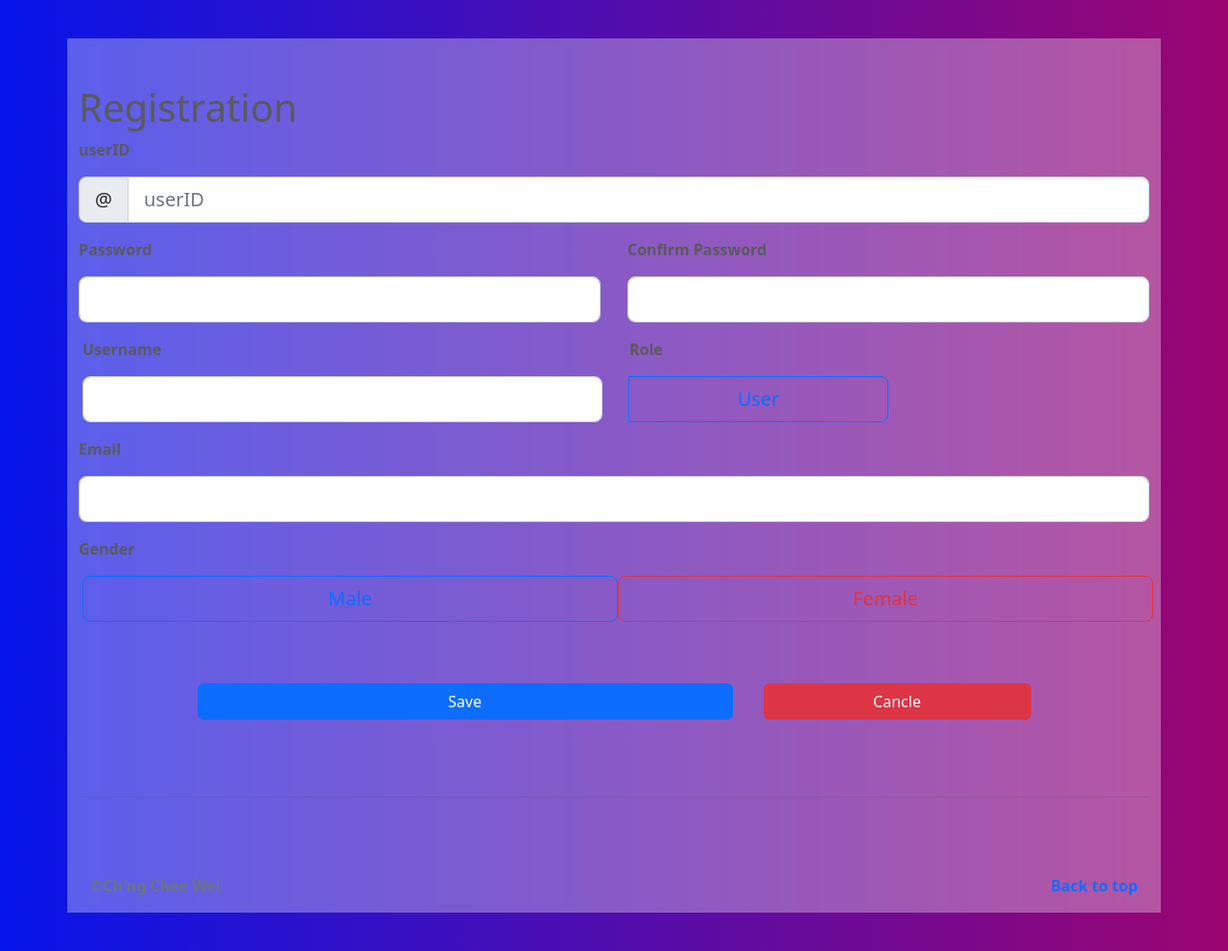
After one commit to cheewei0449/E-Complaint-Web-Application, a PHP site: page /registration.php in a window 1280 px wide. The commit adds this page. Shown: the whole page at 96% size. Run offline with PHP 8.4, Linux system fonts and the light colour scheme; some libraries are stand-ins or nearby versions.

Commit message:
Change css add the icon add the registration in login page

```diff
--- a/Complaint-Website/admin_navbar.php
+++ b/Complaint-Website/admin_navbar.php
@@ -27,8 +27,8 @@ include 'config/database.php';
 <header>
     <nav class="navbar navbar-expand-md navbar-dark fixed-top bg-dark">
         <div class="container-xl d-flex justify-content-between ">
-            <a class="navbar-brand " href="#">
-                <i class="fa-solid fa-circle-exclamation fa-xl text-light me-2 "></i>
+            <a class="navbar-brand " href="admin_users_list.php">
+            <i class="fas fa-comments fa-xl text-light me-2 "></i>
                 E-Complaint
             </a>
             <button class="navbar-toggler" type="button" data-bs-toggle="collapse" data-bs-target="#navbarCollapse" aria-controls="navbarCollapse" aria-expanded="false" aria-label="Toggle navigation">
--- a/Complaint-Website/css/register.css
+++ b/Complaint-Website/css/register.css
@@ -4,7 +4,7 @@ body {
     align-items: center;
     padding-top: 40px;
     padding-bottom: 40px;
-    background: linear-gradient(to right,#787fed,#a7488c);
+    background: linear-gradient(to right,#0615ea,#9b0570);
   }
 
   main {
--- a/Complaint-Website/css/welcome.css
+++ b/Complaint-Website/css/welcome.css
@@ -1,5 +1,5 @@
 body {
-    background-image: radial-gradient(circle 674px at 18.3% 77%, rgba(139, 186, 244, 1) 3.4%, rgb(55, 188, 42), rgb(35, 196, 183));
+    background-image: radial-gradient(circle 674px at 18.3% 77%, rgb(35, 19, 209) 3.4%, rgb(201, 8, 143), rgb(21, 72, 227));
 }
 
 div#background {
--- a/Complaint-Website/helpdesk_navbar.php
+++ b/Complaint-Website/helpdesk_navbar.php
@@ -27,8 +27,8 @@ include 'config/database.php';
 <header>
     <nav class="navbar navbar-expand-md navbar-dark fixed-top bg-dark">
         <div class="container-xl d-flex justify-content-between ">
-            <a class="navbar-brand " href="#">
-                <i class="fa-solid fa-circle-exclamation fa-xl text-light me-2 "></i>
+            <a class="navbar-brand " href="helpdesk_dashboard.php">
+            <i class="fas fa-comments fa-xl text-light me-2 "></i>
                 E-Complaint
             </a>
             <button class="navbar-toggler" type="button" data-bs-toggle="collapse" data-bs-target="#navbarCollapse" aria-controls="navbarCollapse" aria-expanded="false" aria-label="Toggle navigation">
--- /dev/null
+++ b/Complaint-Website/registration.php
@@ -0,0 +1,220 @@
+<!DOCTYPE html>
+<html>
+
+
+
+<head>
+
+    <?php include "bootstrap.php"; ?>
+
+    <title>Registration</title>
+
+    <link rel="stylesheet" href="css/styles.css" />
+    <link rel="stylesheet" href="css/register.css" />
+
+</head>
+
+<body>
+    <!-- NAVBAR -->
+    <?php
+
+    // Function to check string starting
+    // with given substring
+    function startsWith($string, $startString)
+    {
+        $len = strlen($startString);
+        return (substr($string, 0, $len) === $startString);
+    }
+
+    function active($pagename)
+    {
+        return basename($_SERVER["PHP_SELF"]) == $pagename ? "active" : "";
+    }
+
+    function active_startwith($pagename_start)
+    {
+        return startsWith(basename($_SERVER["PHP_SELF"]), "$pagename_start") ? "active" : "";
+    }
+
+
+    include 'config/database.php';
+
+    ?>
+    <!-- NAVBAR END -->
+    <main>
+
+        <!-- Container -->
+        <div class="container mt-5">
+            <div class="page-header">
+                <h1>Registration</h1>
+            </div>
+
+            <!-- html form to create product will be here -->
+            <?php
+            $file_upload_error_messages = "";
+
+            if ($_POST) {
+                $userID = trim($_POST['userID']);
+                $password = $_POST['password'];
+                $confirm_password = $_POST['password2'];
+                $username = $_POST['username'];
+                $email = $_POST['email'];
+                $role = $_POST['role'];
+                $gender = $_POST['gender'];
+
+                $validation = true;
+
+                // Check Empty
+                if ($userID == "" || $password == "" || $username == "" || $email == "" || $role == "") {
+                    $file_upload_error_messages .= "<div class='alert alert-danger'>Please make sure all fields are not empty</div>";
+                    $validation = false;
+                }
+
+                // include database connection
+                include 'config/database.php';
+
+                // delete message prompt will be here
+
+                // select all data
+                $query_check = "SELECT userID FROM users WHERE userID=:userID";
+                $stmt_check = $con->prepare($query_check);
+                $stmt_check->bindParam(':userID', $userID);
+
+                $stmt_check->execute();
+
+                // this is how to get number of rows returned
+                $num_check = $stmt_check->rowCount();
+
+                if ($num_check > 0) {
+                    $file_upload_error_messages .= "<div class='alert alert-danger'>User already exist</div>";
+                    $validation = false;
+                }
+
+                if (!preg_match("/[0-9]/", $password) || (!preg_match("/[a-z]/", $password)) || (!preg_match("/[A-Z]/", $password)) || strlen($password) < 8) {
+                    $file_upload_error_messages .= "<div class='alert alert-danger'>-Need the number !<br>-Need the a-z!<br>-Need the A-Z!<br>-The password need more the 8word!</br></div>";
+                    $vaildation = false;
+                } else if ($confirm_password !== $password) {
+                    $file_upload_error_messages .= "<div class='alert alert-danger'>The password not same.</div>";
+                    $vaildation = false;
+                } else {
+                    $password = md5($password);
+                }
+
+                if ($validation == true) {
+                    // include database connection
+                    include 'config/database.php';
+
+                    try {
+                        // insert query
+                        $query = "INSERT INTO users SET userID=:userID, password=:password, username=:username, gender=:gender, email=:email, role=:role ,register_date=:register_date";
+                        // prepare query for execution
+                        $stmt = $con->prepare($query);
+
+                        // bind the parameters
+                        $stmt->bindParam(':userID', $userID);
+                        $stmt->bindParam(':password', $password);
+                        $stmt->bindParam(':username', $username);
+                        $stmt->bindParam(':email', $email);
+                        $stmt->bindParam(':gender', $gender);
+                        $stmt->bindParam(':role', $role);
+                        $register_date = date('Y-m-d H:i:s'); // get the current date and time
+                        $stmt->bindParam(':register_date', $register_date);
+
+                        // Execute the query
+                        if ($stmt->execute()) {
+                            echo "<div class='alert alert-success'>Registration successful.</div>";
+                            header("Location: index.php?message=Registration_successful&id=&id");
+                            ob_end_flush();
+                        } else {
+                            if (file_exists($target_file)) {
+                                unlink($target_file);
+                            }
+                            echo "<div class='alert alert-danger'>Unable to save record.</div>";
+                        }
+                    }
+                    // show error
+                    catch (PDOException $exception) {
+                        die('ERROR: ' . $exception->getMessage());
+                    }
+                } else {
+                    // it means there are some errors, so show them to user
+                    echo "<div class='alert alert-danger'>";
+                    echo "<div>{$file_upload_error_messages}</div>";
+                    echo "</div>";
+                }
+            }
+            ?>
+
+            <!-- PHP insert code will be here -->
+
+            <!-- html form here where the product information will be entered -->
+            <form action="<?php echo $_SERVER["PHP_SELF"]; ?>" method="POST" enctype="multipart/form-data">
+                <div class="m-auto">
+                    <p class="fw-bold">userID</p>
+                    <div class="input-group input-group-lg mb-3">
+                        <span class="input-group-text" id="basic-addon1">@</span>
+                        <input type="text" class="form-control" name="userID" value="<?php echo isset($userID) ? $userID : ""; ?>" placeholder="userID" aria-label="userID" aria-describedby="basic-addon1" />
+                    </div>
+                </div>
+                <div class="d-md-flex row">
+                    <div class="mb-3 col">
+                        <p class="fw-bold">Password</p>
+                        <div class="input-group input-group-lg">
+                            <input type='password' name='password' class='form-control input-group-lg' />
+                        </div>
+                    </div>
+                    <div class="ms-md-1 mb-3 col">
+                        <p class="fw-bold">Confirm Password</p>
+                        <div class="input-group input-group-lg">
+                            <input type='password' name='password2' class='form-control' />
+                        </div>
+                    </div>
+                </div>
+                <div class="d-md-flex row">
+                    <div class="ms-md-1 mb-3 col">
+                        <p class="fw-bold">Username</p>
+                        <div class="input-group input-group-lg">
+                            <input type='text' name='username' class='form-control' />
+                        </div>
+                    </div>
+                    <div class="ms-md-1 mb-3 col">
+                        <p class="fw-bold">Role</p>
+                        <input type="hidden" class="btn-check" name="role" value="" />
+                        <div class="input-group input-group-lg">
+                            <input type="radio" class="btn-check" name="role" id="User" value="User"  <?php echo ((isset($role)) && ($role == 'User')) ?  "checked" : ""; ?>>
+                            <label class="btn btn-lg btn-outline-primary col-6" for="User">User</label>
+                        </div>
+                    </div>
+                    <div class="mb-3">
+                        <p class="fw-bold">Email</p>
+                        <div class="input-group input-group-lg">
+                            <input type='email' name='email' value="<?php echo isset($email) ? $email : ""; ?>" class='form-control' />
+                        </div>
+                    </div>
+                    <p class="fw-bold">Gender</p>
+                    <input type="hidden" class="btn-check" name="gender" value="" />
+                    <div class="d-flex mx-1 mb-3">
+                        <input type="radio" class="btn-check" name="gender" id="Male" value="Male" autocomplete="off" <?php echo ((isset($gender)) && ($gender == 'Male')) ?  "checked" : ""; ?>>
+                        <label class="btn btn-lg btn-outline-primary col-6" for="Male">Male</label>
+                        <input type="radio" class="btn-check" name="gender" id="Female" value="Female" autocomplete="off" <?php echo ((isset($gender)) && ($gender == 'Female')) ?  "checked" : ""; ?>>
+                        <label class="btn btn-lg btn-outline-danger col-6" for="Female">Female</label>
+                    </div>
+
+                    <div class="m-auto mt-5 row justify-content-center">
+                        <input type='submit' value='Save' class='btn btn-primary col-6 me-3' />
+                        <a href='index.php' class='btn btn-danger col-3 ms-3'>Cancle</a>
+                    </div>
+            </form>
+        </div>
+        <!-- End Container  -->
+
+        <hr class="featurette-divider">
+
+        <!-- FOOTER -->
+        <?php
+        include "footer.php";
+        ?>
+    </main>
+</body>
+
+</html>
--- a/Complaint-Website/user_navbar.php
+++ b/Complaint-Website/user_navbar.php
@@ -27,8 +27,8 @@ include 'config/database.php';
 <header>
     <nav class="navbar navbar-expand-md navbar-dark fixed-top bg-dark">
         <div class="container-xl d-flex justify-content-between ">
-            <a class="navbar-brand " href="#">
-                <i class="fa-solid fa-circle-exclamation fa-xl text-light me-2 "></i>
+            <a class="navbar-brand " href="user_dashboard.php">
+                <i class="fas fa-comments fa-xl text-light me-2 "></i>
                 E-Complaint
             </a>
             <button class="navbar-toggler" type="button" data-bs-toggle="collapse" data-bs-target="#navbarCollapse" aria-controls="navbarCollapse" aria-expanded="false" aria-label="Toggle navigation">
```
Also changed, not shown: Complaint-Website/css/contact.css (deleted, +0 -53 lines), Complaint-Website/css/login.css (+8 -2 lines), Complaint-Website/index.php (+5 -2 lines).
